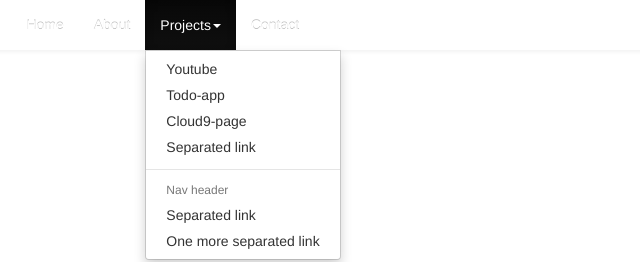
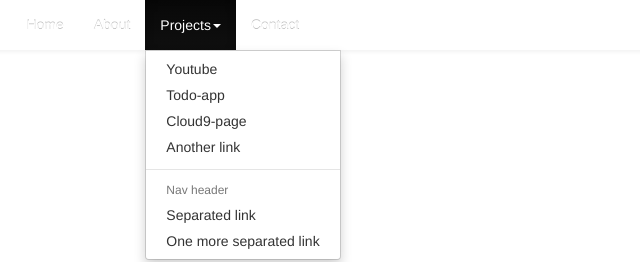
Before and after one commit to EddieJostell/EddieJostell.github.io, a plain HTML site: page index.html in a window 1280 px wide. Both pictures are taken after a click on the button "Projects". Shown: the top 262 px of the page, 172-812 px from the left. Drawn offline with nearby package versions, Linux system fonts and the light colour scheme.

Commit message:
new link name "Another Link"

```diff
--- a/index.html
+++ b/index.html
@@ -35,7 +35,7 @@
                                 <li><a href="https://www.youtube.com/user/eddzor/videos" target="_blank">Youtube</a></li>
                                 <li><a href="ToDo/index.html">Todo-app</a></li>
                                 <li><a href="C9/index.html">Cloud9-page</a></li>
-                                <li><a href="#">Separated link</a></li>
+                                <li><a href="#">Another link</a></li>
                                 <li class="divider"></li>
                                 <li class="dropdown-header">Nav header</li>
                                 <li><a href="#">Separated link</a></li>
```
